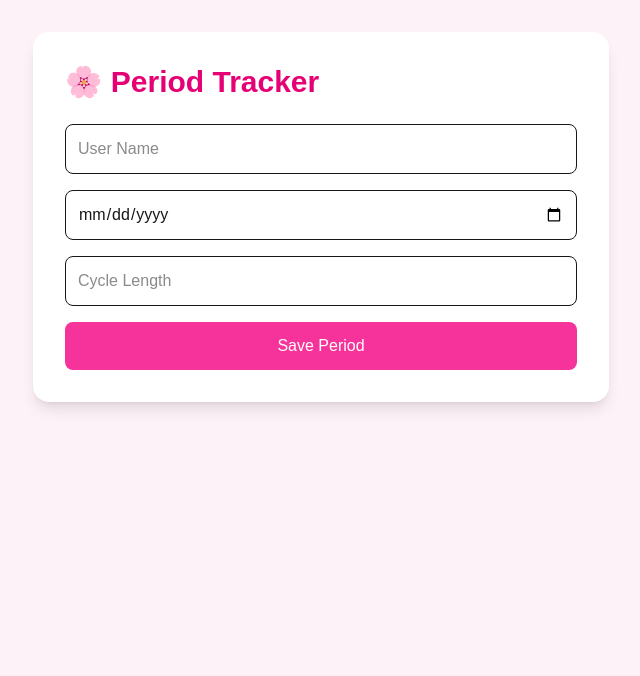
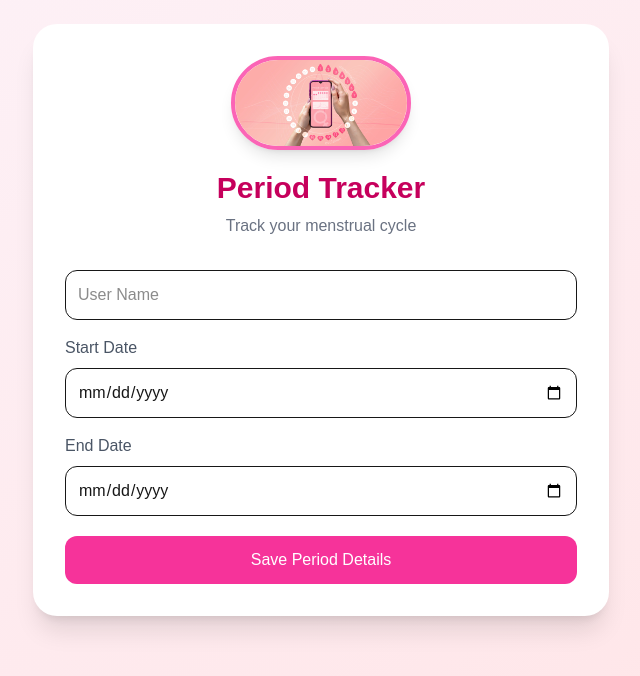
Before and after one commit to BattenaMaheswari/BloomHer-AI, a Next.js app in the folder frontend/: page /period in a window 1280 px wide. Shown: the top 676 px of the page, without its empty margins (319-959 px from the left). Built offline with nearby package versions, Linux system fonts and the light colour scheme; no server answers.

Commit message:
Enhanced period tracker with image and form reset

```diff
--- a/frontend/app/period/page.tsx
+++ b/frontend/app/period/page.tsx
@@ -1,207 +1,150 @@
 "use client";
 
 import { useState } from "react";
-
+import Image from "next/image";
 
 export default function PeriodPage() {
-
-
   const API_URL = process.env.NEXT_PUBLIC_API_URL;
 
-
   const [userName, setUserName] = useState("");
-
-  const [lastPeriodDate, setLastPeriodDate] = useState("");
-
-  const [cycleLength, setCycleLength] = useState("");
+  const [startDate, setStartDate] = useState("");
+  const [endDate, setEndDate] = useState("");
 
   const [result, setResult] = useState<any>(null);
+  const [error, setError] = useState("");
+  const [loading, setLoading] = useState(false);
 
-  const [error, setError] = useState("");
+  async function handleSubmit() {
+    try {
+      setLoading(true);
+      setError("");
+      setResult(null);
 
-
-
-
-  const handleSubmit = async () => {
-
-
-    try {
-
-
-      const res = await fetch(
-        `${API_URL}/period/`,
-        {
-
-          method: "POST",
-
-          headers: {
-            "Content-Type": "application/json",
-          },
-
-
-          body: JSON.stringify({
-
-            user_name: userName,
-
-            last_period_date: lastPeriodDate,
-
-            cycle_length: Number(cycleLength),
-
-          }),
-
-        }
-      );
-
-
+      const res = await fetch(`${API_URL}/period/`, {
+        method: "POST",
+        headers: {
+          "Content-Type": "application/json",
+        },
+        body: JSON.stringify({
+          user_name: userName,
+          start_date: startDate,
+          end_date: endDate,
+        }),
+      });
 
       const data = await res.json();
 
+      if (!res.ok) {
+        throw new Error(
+          data.detail || "Unable to save period details."
+        );
+      }
 
       setResult(data);
 
+      // Clear form
+      setUserName("");
+      setStartDate("");
+      setEndDate("");
 
-
-    } catch (err) {
-
-
+    } catch (err: any) {
       setError(
-        "Unable to connect to BloomHer server"
+        err.message || "Unable to connect to BloomHer server"
       );
-
-
+    } finally {
+      setLoading(false);
     }
-
-
-  };
-
-
-
+  }
 
   return (
+    <main className="min-h-screen bg-gradient-to-br from-pink-50 to-rose-100 p-6">
 
-    <main className="min-h-screen bg-pink-50 p-8">
+      <div className="max-w-xl mx-auto bg-white rounded-3xl shadow-xl p-8">
 
+        <div className="flex flex-col items-center mb-8">
 
-      <div className="max-w-xl mx-auto bg-white p-8 rounded-2xl shadow-lg">
+          <Image
+            src="/images/periodtracker.jpeg"
+            alt="Period Tracker"
+            width={180}
+            height={180}
+            priority
+            className="rounded-full border-4 border-pink-400 shadow-lg object-cover"
+          />
 
+          <h1 className="text-3xl font-bold text-pink-700 mt-5">
+            Period Tracker
+          </h1>
 
-        <h1 className="text-3xl font-bold text-pink-600 mb-6">
+          <p className="text-gray-500 mt-2 text-center">
+            Track your menstrual cycle
+          </p>
 
-          🌸 Period Tracker
-
-        </h1>
-
-
-
+        </div>
 
         <input
-
-          className="border p-3 rounded-lg mb-4 w-full"
-
+          className="w-full border p-3 rounded-xl mb-4 focus:outline-none focus:ring-2 focus:ring-pink-400"
           placeholder="User Name"
-
           value={userName}
-
-          onChange={(e)=>setUserName(e.target.value)}
-
+          onChange={(e) => setUserName(e.target.value)}
         />
 
-
-
+        <label className="font-medium text-gray-600">
+          Start Date
+        </label>
 
         <input
-
           type="date"
-
-          className="border p-3 rounded-lg mb-4 w-full"
-
-          value={lastPeriodDate}
-
-          onChange={(e)=>setLastPeriodDate(e.target.value)}
-
+          className="w-full border p-3 rounded-xl mb-4 mt-2"
+          value={startDate}
+          onChange={(e) => setStartDate(e.target.value)}
         />
 
-
-
+        <label className="font-medium text-gray-600">
+          End Date
+        </label>
 
         <input
-
-          type="number"
-
-          className="border p-3 rounded-lg mb-4 w-full"
-
-          placeholder="Cycle Length"
-
-          value={cycleLength}
-
-          onChange={(e)=>setCycleLength(e.target.value)}
-
+          type="date"
+          className="w-full border p-3 rounded-xl mb-5 mt-2"
+          value={endDate}
+          onChange={(e) => setEndDate(e.target.value)}
         />
 
-
-
-
         <button
-
           onClick={handleSubmit}
-
-          className="w-full bg-pink-500 hover:bg-pink-600 text-white py-3 rounded-lg"
-
+          disabled={loading}
+          className="w-full bg-pink-500 text-white py-3 rounded-xl hover:bg-pink-600 transition disabled:bg-gray-400"
         >
-
-          Save Period
-
+          {loading ? "Saving..." : "Save Period Details"}
         </button>
 
-
-
-
         {error && (
-
-          <p className="text-red-500 mt-4">
-
+          <div className="mt-5 bg-red-100 text-red-600 p-4 rounded-xl">
             {error}
-
-          </p>
-
+          </div>
         )}
 
+        {result && (
+          <div className="mt-6 bg-pink-100 p-5 rounded-xl">
 
-
-
-
-
-        {result && (
-
-          <div className="mt-6 bg-pink-100 p-4 rounded-xl">
-
-
-            <h2 className="font-bold text-pink-700">
-
-              Next Period Date
-
+            <h2 className="text-xl font-bold text-pink-700">
+              Saved Successfully
             </h2>
 
-
-
-            <p className="text-xl mt-2">
-
-              {result.next_period_date}
-
+            <p className="mt-3">
+              Start Date: <strong>{result.start_date}</strong>
             </p>
 
+            <p>
+              End Date: <strong>{result.end_date}</strong>
+            </p>
 
           </div>
-
         )}
-
-
 
       </div>
 
-
     </main>
-
   );
-
 }
```
Also changed, not shown: frontend/public/images/periodtracker.jpeg (added).
